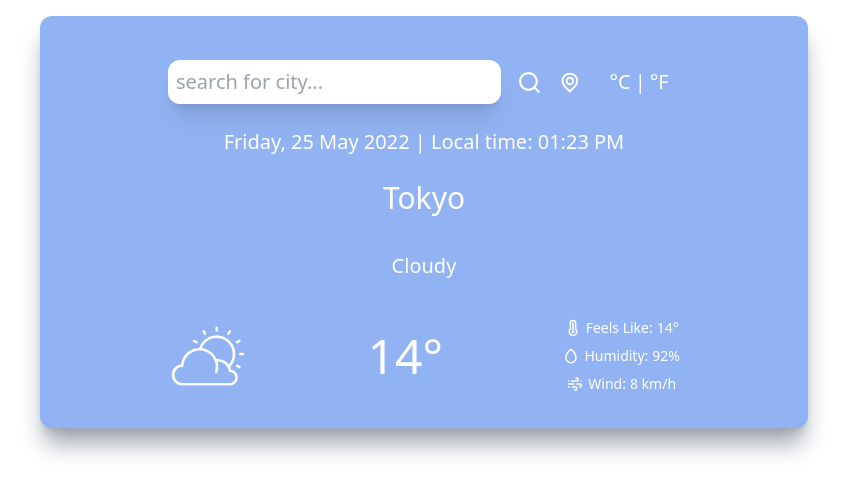
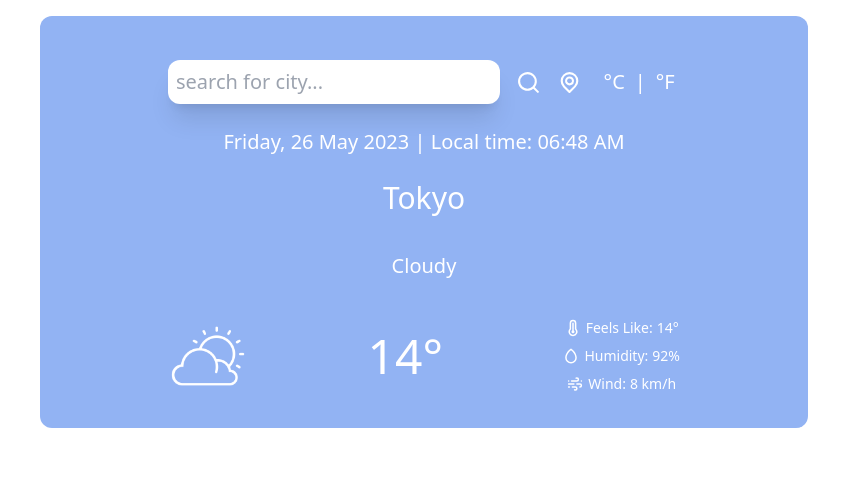
Before and after one commit to reactronauts/untitled-tide-app, a React (Vite) app: page /weather in a window 1280 px wide. Shown: the top 494 px of the page, without its empty margins (216-1063 px from the left). Built offline with nearby package versions, Linux system fonts and the light colour scheme.

Commit message:
date and time logic built with google API

```diff
--- a/package.json
+++ b/package.json
@@ -12,6 +12,7 @@
   "dependencies": {
     "@iconscout/react-unicons": "^2.0.2",
     "axios": "^1.4.0",
+    "luxon": "^3.3.0",
     "react": "^18.2.0",
     "react-dom": "^18.2.0",
     "react-router-dom": "^6.11.2"
--- a/src/components/Inputs.jsx
+++ b/src/components/Inputs.jsx
@@ -17,16 +17,18 @@ function Inputs({ handleSubmit, setName }) {
             className='text-white cursor-pointer transition ease-out hover:scale-125'
           />
         </button>
+        <button type='submit' className='bg-transparent border-none cursor-pointer p-0 m-0'>
         <UilLocationPoint
-          size={37}
+          size={25}
           className='text-white cursor-pointer transition ease-out hover:scale-125'
         />
+        </button>
         <div className='flex flex-row w-1/4 items-center justify-center'>
-          <button name='metric' className='text-xl text-white font-light'>
+          <button name='metric' className='text-xl text-white font-light cursor-pointer transition ease-out hover:scale-125'>
             °C
           </button>
-          <p className='text-xl text-white mx-1'>|</p>
-          <button name='imperial' className='text-xl text-white font-light'>
+          <p className='text-xl text-white mx-2.5'>|</p>
+          <button name='imperial' className='text-xl text-white font-light cursor-pointer transition ease-out hover:scale-125'>
             °F
           </button>
         </div>
--- a/src/components/TimeAndLocation.jsx
+++ b/src/components/TimeAndLocation.jsx
@@ -1,11 +1,16 @@
 import React from 'react'
+import { DateTime } from 'luxon'
 
 function TimeAndLocation({ data }) {
+  const dt = DateTime.now().setZone(data.timeZoneId);
+  const dateString = dt.toFormat('cccc, d LLLL yyyy');
+  const timeString = dt.toFormat('hh:mm a');
+
   return (
     <div className=''>
       <div className='flex items-center justify-center my-6'>
         <p className='text-white text-xl font-extralight'>
-          Friday, 25 May 2022 | Local time: 01:23 PM
+          {dateString} | Local time: {timeString}
         </p>
       </div>
       <div className='flex items-center justify-center my-3'>
--- a/src/pages/weatherPage.jsx
+++ b/src/pages/weatherPage.jsx
@@ -1,4 +1,4 @@
-import React, { useState } from 'react';
+import React, { useState, useEffect } from 'react';
 import axios from 'axios';
 import Inputs from '../components/Inputs';
 import TimeAndLocation from '../components/TimeAndLocation';
@@ -20,6 +20,20 @@ const WeatherPage = () => {
   })
 
   const [name, setName] = useState('');
+
+  useEffect(() => {
+    if (data && data.coord) {
+      const fetchTimeZone = async () => {
+        const { data: timeZoneData } = await axios.get(`https://maps.googleapis.com/maps/api/timezone/json?location=${data.coord.lat},${data.coord.lon}&timestamp=${Math.floor(Date.now() / 1000)}&key=AIzaSyAfwhFgTO3jlmRMSWRqtO1kMFXLwFqbzww`);
+        setData(prevData => ({
+          ...prevData,
+          timeZoneId: timeZoneData.timeZoneId
+        }));
+      };
+
+      fetchTimeZone();
+    }
+  }, [data]);
 
   const handleClick = () => {
     if(name !== "") {
@@ -53,7 +67,8 @@ const WeatherPage = () => {
             humidity: res.data.main.humidity,
             wind: res.data.wind.speed,
             image: imagePath,
-            description: weatherDescription
+            description: weatherDescription,
+            coord: res.data.coord // You need to include this
           })
         })
         .catch(err => console.log(err))
@@ -66,10 +81,10 @@ const WeatherPage = () => {
   }
 
   return (
-    <div className='mx-auto max-w-screen-md mt-4 py-5 px-32 bg-custom-purple h-fit shadow-xl rounded-xl shadow-gray-400'>
+    <div className='mx-auto max-w-screen-md mt-4 py-5 px-32 bg-custom-purple h-fit rounded-xl shadow-gray-400'>
       <Inputs handleSubmit={handleSubmit} setName={setName} />
-      <TimeAndLocation data={data} />
-      <TemperatureAndDetails data={data} />
+      {data && <TimeAndLocation data={data} />}
+      {data && <TemperatureAndDetails data={data} />}
     </div>
   );
 };
```
Also changed, not shown: 1 other file (tests, documents, lock files or other folders).
